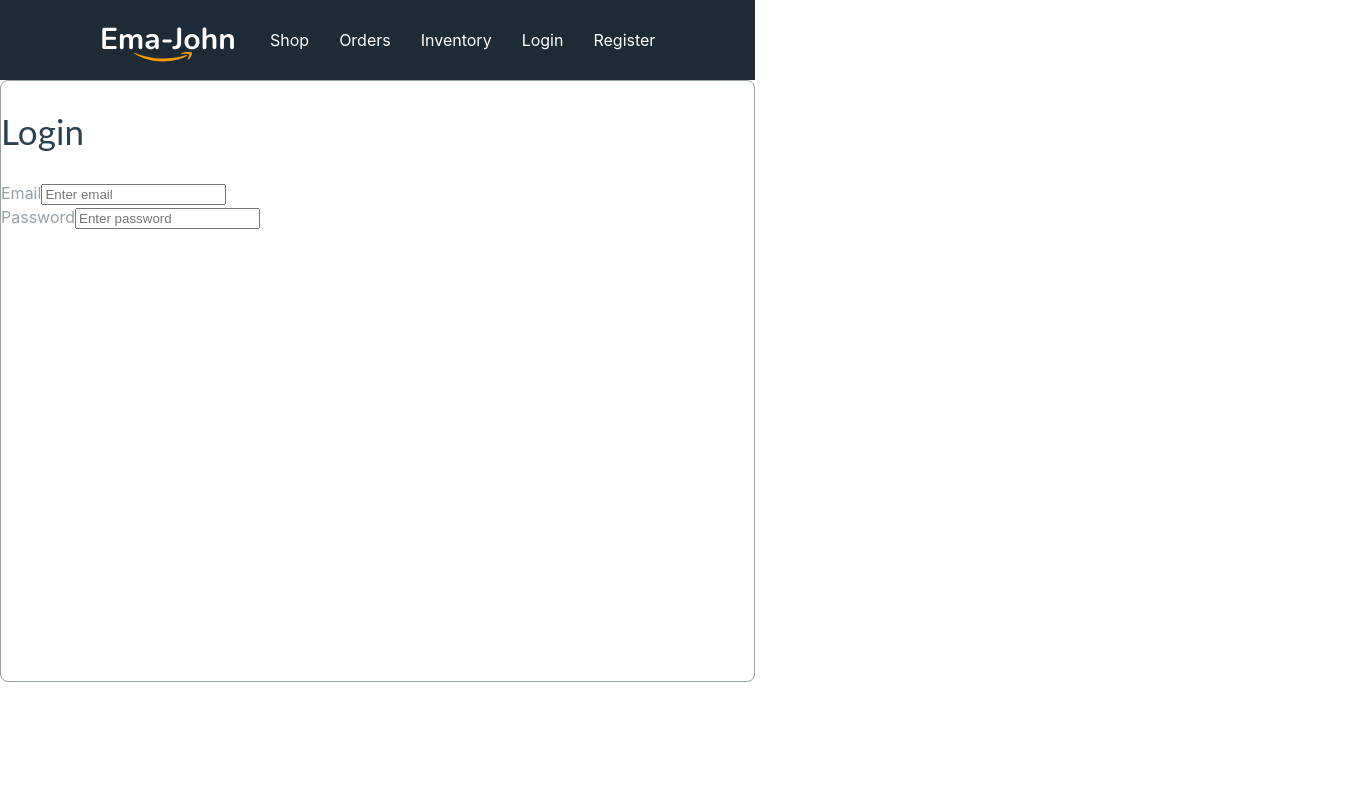
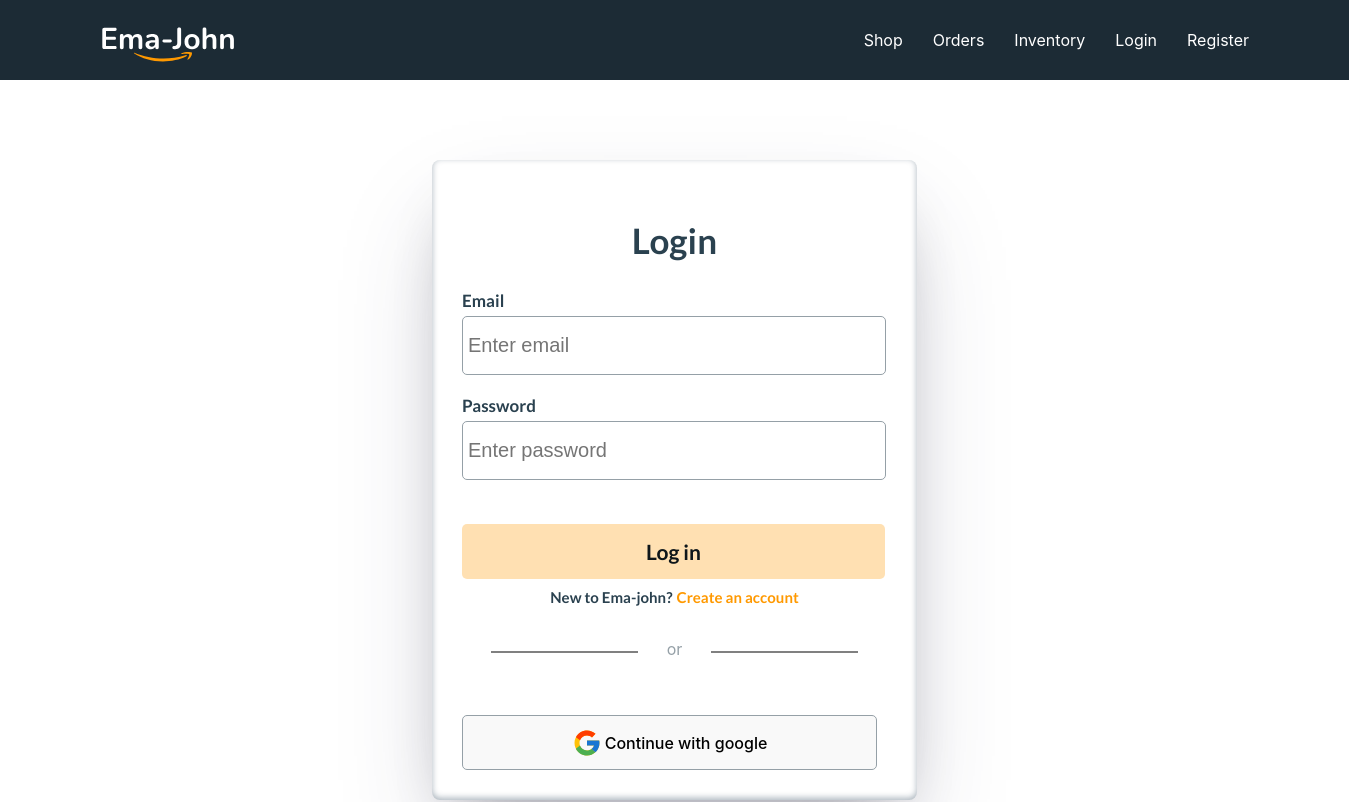
Before and after one commit to webdevmahdi/ema-john-shopping-app, a React (Vite) app: page /login in a window 1280 px wide. Shown: the top 802 px of the page, 1349 px wide, since content can reach past the window. Built offline with nearby package versions, Linux system fonts and the light colour scheme.

Commit message:
register page setup

```diff
--- a/package.json
+++ b/package.json
@@ -9,8 +9,10 @@
     "preview": "vite preview"
   },
   "dependencies": {
-    "@fortawesome/fontawesome-svg-core": "^6.3.0",
-    "@fortawesome/free-solid-svg-icons": "^6.3.0",
+    "@fortawesome/fontawesome-svg-core": "^6.4.2",
+    "@fortawesome/free-brands-svg-icons": "^6.4.2",
+    "@fortawesome/free-regular-svg-icons": "^6.4.2",
+    "@fortawesome/free-solid-svg-icons": "^6.4.2",
     "@fortawesome/react-fontawesome": "^0.2.0",
     "localforage": "^1.10.0",
     "match-sorter": "^6.3.1",
--- a/src/components/Header/Header.css
+++ b/src/components/Header/Header.css
@@ -1,5 +1,6 @@
 .header {
     height: 80px;
+    width: 1149px;
     background-color: #1C2B35;;
     display: flex;
     justify-content: space-between;
--- a/src/components/Login/Login.css
+++ b/src/components/Login/Login.css
@@ -1,17 +1,121 @@
 .form-parent {
-    height: 600px;
+    width: 425px;
+    height: auto;
     border-radius: 8px;
-    border: 1px solid #95A0A7;
     background: #FFF;
     color: #95A0A7;
+    margin: 80px auto;
+    justify-self: center;
+    padding: 30px;
+    box-shadow: rgba(50, 50, 93, 0.25) 0px 50px 100px -20px, rgba(0, 0, 0, 0.3) 0px 30px 60px -30px, rgba(10, 37, 64, 0.35) 0px -2px 6px 0px inset;
 }
 
 .form-title {
+    display: flex;
     color: #2A414F;
     font-family: Lato;
     font-size: 35px;
     font-style: normal;
+    justify-content: center;
     font-weight: 400;
     line-height: normal;
     letter-spacing: 0.088px;
 }
+
+.form-control label {
+    display: block;
+    color: #2A414F;
+    font-family: Lato;
+    font-size: 17px;
+    font-style: normal;
+    font-weight: 400;
+    line-height: normal;
+    letter-spacing: 0.026px;
+    margin: 20px 0 5px 0;
+}
+
+.form-control input {
+    width: 415px;
+    height: 55px;
+    flex-shrink: 0;
+    font-size: 20px;
+    border-radius: 5px;
+    padding-left: 5px;
+    border: 1px solid #95A0A7;
+    color: #95A0A7;
+}
+
+.submit {
+    width: 423px;
+    height: 55px;
+    flex-shrink: 0;
+    padding: 5px;
+    border-radius: 5px;
+    background: rgba(255, 153, 0, 0.30);
+    color: #0E161A;
+    font-family: Lato;
+    font-size: 21px;
+    font-style: normal;
+    font-weight: 400;
+    line-height: normal;
+    letter-spacing: 0.032px;
+    margin-top: 44px;
+    border: none;
+    transition: 0.3s;
+}
+
+.submit:hover {
+    background: rgba(255, 153, 0, 0.6);
+}
+
+.account {
+    display: flex;
+    margin-top: 9px;
+    color: #2A414F;
+    font-family: Lato;
+    font-size: 15px;
+    font-style: normal;
+    font-weight: 400;
+    line-height: normal;
+    letter-spacing: 0.038px;
+    justify-content: center;
+}
+
+.account a {
+    color: #F90;
+    margin-left: 4px;
+    text-decoration: none;
+    font-family: Lato;
+    font-size: 15px;
+    font-style: normal;
+    font-weight: 400;
+    line-height: normal;
+    letter-spacing: 0.038px;
+}
+
+.break {
+    display: flex;
+    top: 41px;
+}
+
+.break hr{
+    width: 145px;
+    height: 0%;
+    margin-top: 30px;
+    border: 1px solid gray;
+}
+
+.google-sign-in{
+    width: 415px;
+    height: 55px;
+    margin-top: 38px;
+    flex-shrink: 0;
+    border-radius: 5px;
+    border: 1px solid #95A0A7;
+    display: flex;
+    align-items: center;
+    justify-content: center;
+}
+.google-sign-in span{
+    margin-left: 3px;
+}
--- a/src/components/Login/Login.jsx
+++ b/src/components/Login/Login.jsx
@@ -1,5 +1,9 @@
 import React from 'react';
 import './Login.css'
+import { Link } from 'react-router-dom';
+import { FontAwesomeIcon } from '@fortawesome/react-fontawesome';
+import { faGoogle } from '@fortawesome/free-brands-svg-icons';
+// import { FontAwesomeIcon } from '@fortawesome/react-fontawesome';
 
 const Login = () => {
     return (
@@ -14,7 +18,19 @@
                     <label htmlFor="password">Password</label>
                     <input type="password" placeholder='Enter password' required />
                 </div>
+                <input className='submit' type="submit" value="Log in" />
             </form>
+            <p className='account'>New to Ema-john?<Link to='/register'>Create an account</Link></p>
+            <div className="break">
+                <hr></hr>
+                <p>or</p>
+                <hr></hr>
+            </div>
+            <button className='google-sign-in'>
+                <svg xmlns="http://www.w3.org/2000/svg" x="0px" y="0px" width="30" height="30" viewBox="0 0 48 48">
+                    <path fill="#FFC107" d="M43.611,20.083H42V20H24v8h11.303c-1.649,4.657-6.08,8-11.303,8c-6.627,0-12-5.373-12-12c0-6.627,5.373-12,12-12c3.059,0,5.842,1.154,7.961,3.039l5.657-5.657C34.046,6.053,29.268,4,24,4C12.955,4,4,12.955,4,24c0,11.045,8.955,20,20,20c11.045,0,20-8.955,20-20C44,22.659,43.862,21.35,43.611,20.083z"></path><path fill="#FF3D00" d="M6.306,14.691l6.571,4.819C14.655,15.108,18.961,12,24,12c3.059,0,5.842,1.154,7.961,3.039l5.657-5.657C34.046,6.053,29.268,4,24,4C16.318,4,9.656,8.337,6.306,14.691z"></path><path fill="#4CAF50" d="M24,44c5.166,0,9.86-1.977,13.409-5.192l-6.19-5.238C29.211,35.091,26.715,36,24,36c-5.202,0-9.619-3.317-11.283-7.946l-6.522,5.025C9.505,39.556,16.227,44,24,44z"></path><path fill="#1976D2" d="M43.611,20.083H42V20H24v8h11.303c-0.792,2.237-2.231,4.166-4.087,5.571c0.001-0.001,0.002-0.001,0.003-0.002l6.19,5.238C36.971,39.205,44,34,44,24C44,22.659,43.862,21.35,43.611,20.083z"></path>
+                </svg>
+                <span>Continue with google</span></button>
         </div>
     );
 };
--- a/src/components/Register/Register.jsx
+++ b/src/components/Register/Register.jsx
@@ -1,11 +1,37 @@
 import React from 'react';
 import './Register.css'
+import { Link } from 'react-router-dom';
 
 const Register = () => {
   return (
-    <div>
-        <h2>Hello</h2>
-        <h1>Register coming soon!!</h1>
+    <div className="form-parent">
+        <h2 className='form-title'>Register</h2>
+        <form>
+            <div className='form-control'>
+                <label htmlFor="Email">Email</label>
+                <input type="email" placeholder='Enter email' required />
+            </div>
+            <div className='form-control'>
+                <label htmlFor="password">Password</label>
+                <input type="password" placeholder='Enter password' required />
+            </div>
+            <div className='form-control'>
+                <label htmlFor="password">Confirm password</label>
+                <input type="password" placeholder='Enter password' required />
+            </div>
+            <input className='submit' type="submit" value="Sign up" />
+        </form>
+        <p className='account'>Already have an account?<Link to='/login'>Log in</Link></p>
+        <div className="break">
+            <hr></hr>
+            <p>or</p>
+            <hr></hr>
+        </div>
+        <button className='google-sign-in'>
+            <svg xmlns="http://www.w3.org/2000/svg" x="0px" y="0px" width="30" height="30" viewBox="0 0 48 48">
+                <path fill="#FFC107" d="M43.611,20.083H42V20H24v8h11.303c-1.649,4.657-6.08,8-11.303,8c-6.627,0-12-5.373-12-12c0-6.627,5.373-12,12-12c3.059,0,5.842,1.154,7.961,3.039l5.657-5.657C34.046,6.053,29.268,4,24,4C12.955,4,4,12.955,4,24c0,11.045,8.955,20,20,20c11.045,0,20-8.955,20-20C44,22.659,43.862,21.35,43.611,20.083z"></path><path fill="#FF3D00" d="M6.306,14.691l6.571,4.819C14.655,15.108,18.961,12,24,12c3.059,0,5.842,1.154,7.961,3.039l5.657-5.657C34.046,6.053,29.268,4,24,4C16.318,4,9.656,8.337,6.306,14.691z"></path><path fill="#4CAF50" d="M24,44c5.166,0,9.86-1.977,13.409-5.192l-6.19-5.238C29.211,35.091,26.715,36,24,36c-5.202,0-9.619-3.317-11.283-7.946l-6.522,5.025C9.505,39.556,16.227,44,24,44z"></path><path fill="#1976D2" d="M43.611,20.083H42V20H24v8h11.303c-0.792,2.237-2.231,4.166-4.087,5.571c0.001-0.001,0.002-0.001,0.003-0.002l6.19,5.238C36.971,39.205,44,34,44,24C44,22.659,43.862,21.35,43.611,20.083z"></path>
+            </svg>
+            <span>Continue with google</span></button>
     </div>
   )
 }
--- a/src/index.css
+++ b/src/index.css
@@ -1,3 +1,5 @@
+@import url('https://fonts.googleapis.com/css2?family=Lato:wght@700&display=swap');
+
 :root {
   font-family: Inter, system-ui, Avenir, Helvetica, Arial, sans-serif;
   line-height: 1.5;
```
Also changed, not shown: 1 other file (tests, documents, lock files or other folders).
